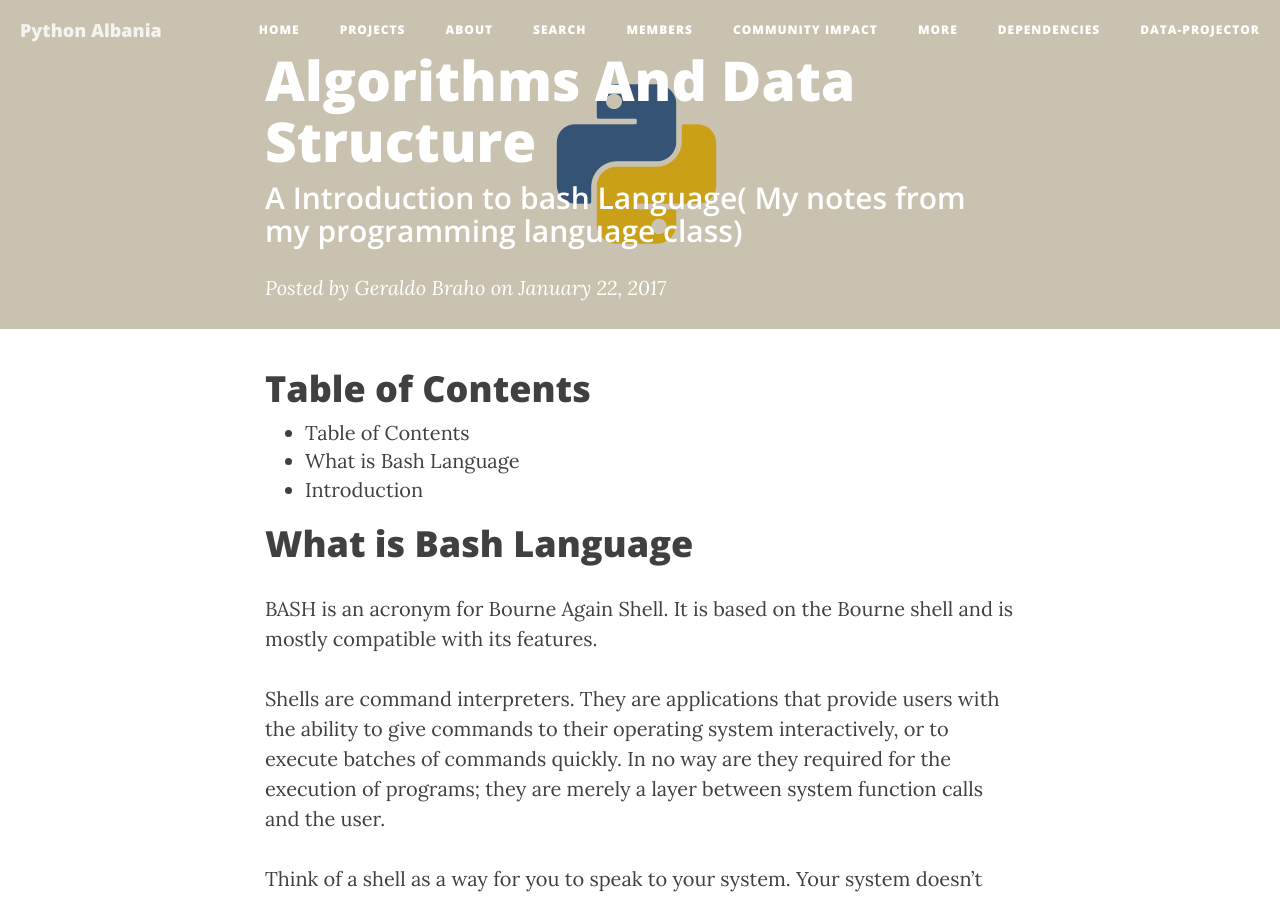
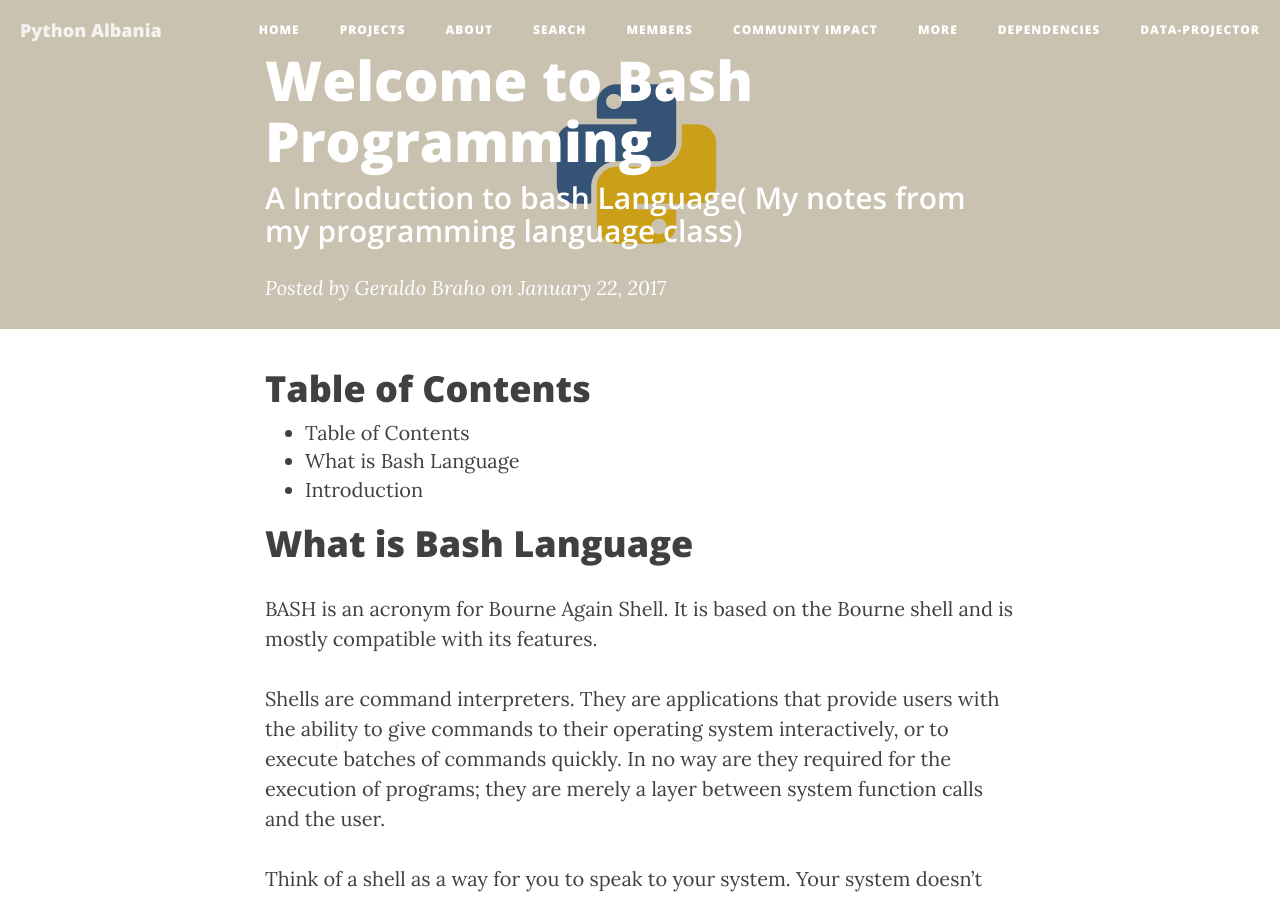
Before and after one commit to Python-Albania/Python-Albania.github.io, a Jekyll site: the page built from _posts/2017-1-22-Bash.markdown, in a window 1280 px wide and 900 px high. Built offline with Jekyll 4.4.1, drawn with Linux system fonts in a browser that asks for light colours; nearby versions of some CDN libraries; comment, search, counter and statistics services are not loaded.

Commit message:
Adding bash

```diff
--- a/_posts/2017-1-22-Bash.markdown
+++ b/_posts/2017-1-22-Bash.markdown
@@ -1,6 +1,6 @@
 ---
 layout:     post
-title:     Algorithms And Data Structure
+title:     Welcome to Bash Programming
 author:     Geraldo Braho
 tags: 		Bash
 subtitle:  	A Introduction to bash Language( My notes from my programming language class)
```
